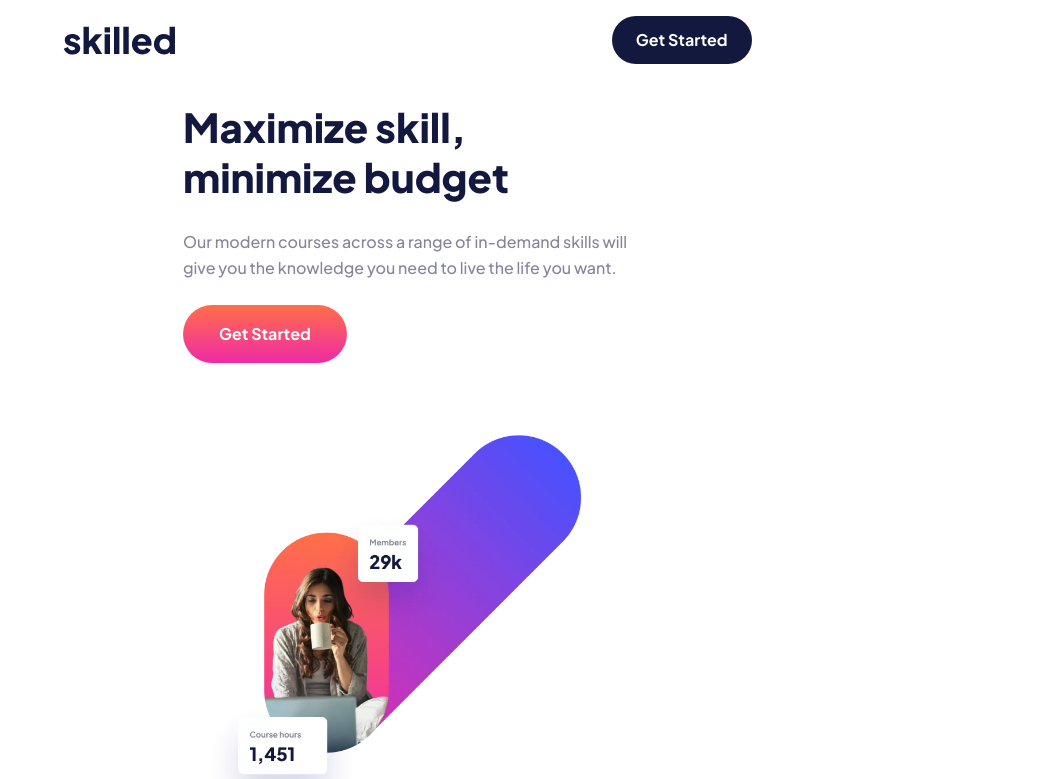
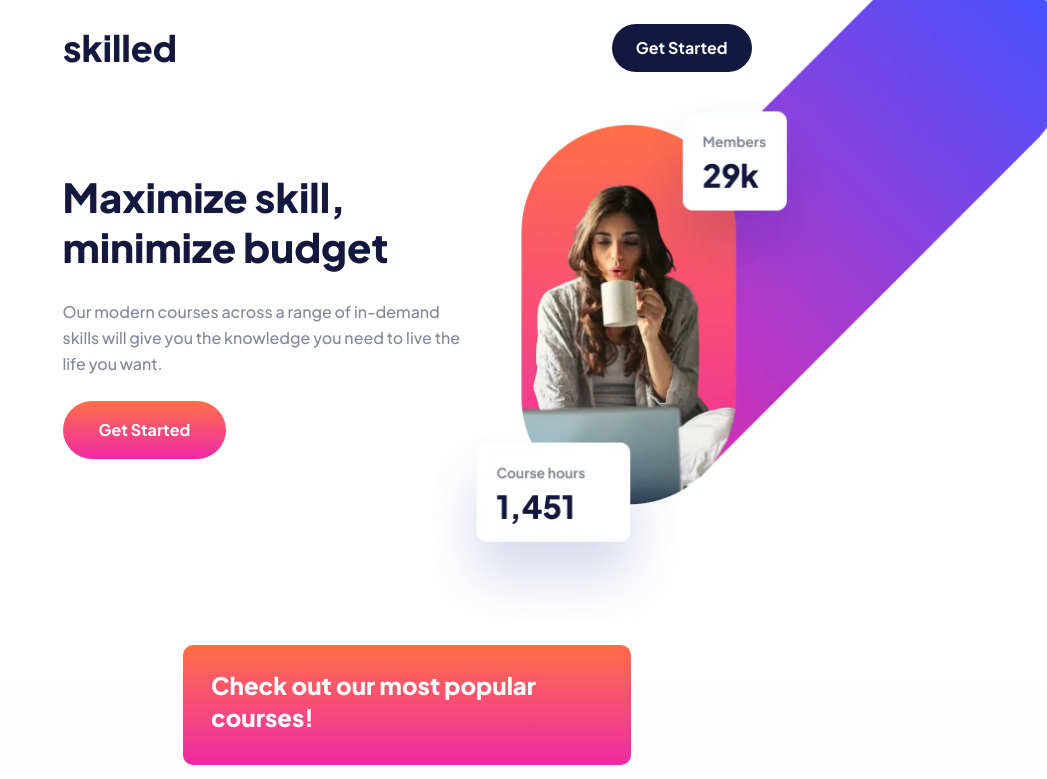
Before and after one commit to richieAiello/skilled-landing-page, a React (Vite) app: page / in a window 1280 px wide. Shown: the top 779 px of the page, without its empty margins (233-1280 px from the left). Built offline with nearby package versions, Linux system fonts and the light colour scheme.

Commit message:
Styles for Header.jsx and Hero.jsx on tablet.

```diff
--- a/src/components/header/Header.jsx
+++ b/src/components/header/Header.jsx
@@ -2,7 +2,10 @@ import { ReactComponent as Logo } from '../../assets/logo-dark.svg';
 
 const Header = props => {
   return (
-    <header className="container flex justify-between items-center mt-4 mb-[2.375rem]">
+    <header
+      className="container flex justify-between items-center mt-4 mb-[2.375rem]
+     md:mt-6 md:mb-[6.25rem]"
+    >
       <Logo />
       <a
         href="#"
--- a/src/components/hero/Hero.jsx
+++ b/src/components/hero/Hero.jsx
@@ -4,7 +4,7 @@ import '../../styles/hero.css';
 
 const Hero = props => {
   return (
-    <section className="container mb-16">
+    <section className="container mb-16 relative md:flex md:mb-[11.625rem]">
       <HeroContext />
       <HeroImage />
     </section>
--- a/src/components/hero/HeroContext.jsx
+++ b/src/components/hero/HeroContext.jsx
@@ -1,6 +1,6 @@
 const HeroContext = props => {
   return (
-    <div className="mb-[2.875rem] max-w-md mx-auto">
+    <div className="mb-[2.875rem] max-w-md mx-auto md:m-0 md:max-w-[398px]">
       <h1 className="text-blue text-[2.5rem] font-extrabold leading-[3.15rem] mb-[1.625rem]">
         Maximize skill, minimize budget
       </h1>
--- a/src/components/hero/HeroImage.jsx
+++ b/src/components/hero/HeroImage.jsx
@@ -12,7 +12,8 @@ const HeroImage = props => {
       <img
         src="./hero-mobile.webp"
         alt="29,000 members and 1,451 course hours."
-        className="hero__image mx-auto"
+        className="w-[min(100%,400px)] mx-auto object-cover
+        md:absolute md:w-full md:left-[360px] md:top-[-260px]"
         loading="lazy"
       />
     </picture>
--- a/src/index.css
+++ b/src/index.css
@@ -14,6 +14,10 @@
 /**************************************
   Base Styles
 **************************************/
+#root {
+  overflow-x: hidden;
+}
+
 .body {
   font-family: 'Plus Jakarta Sans', sans-serif;
   font-weight: 500;
```
